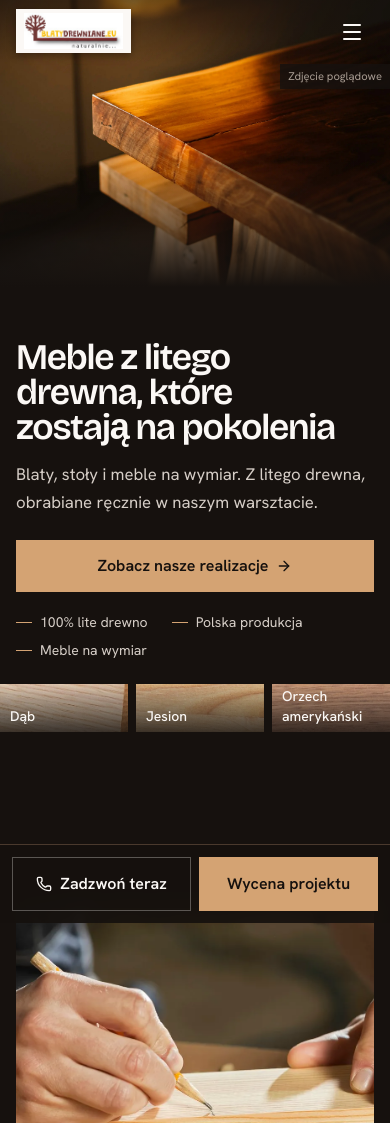
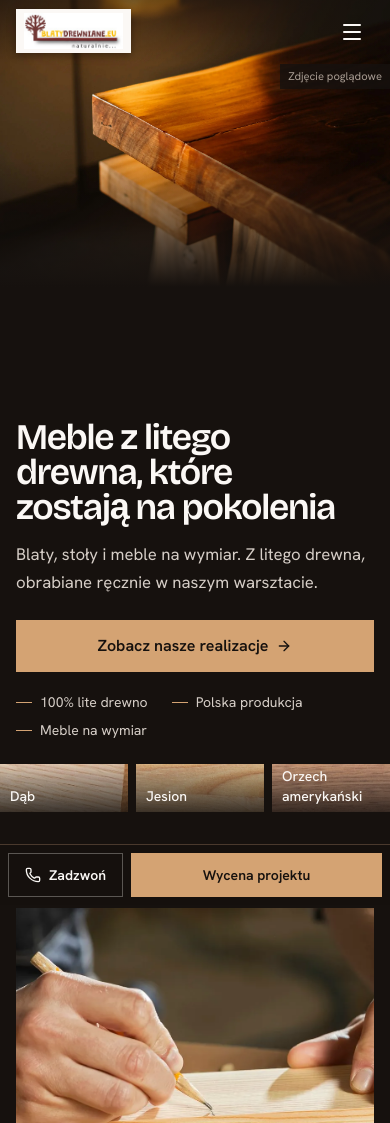
Before and after one commit to pietrucha0/blaty-drewniane, a Next.js app: page / in a window 390 px wide. Shown: the top 1123 px of the page. Built offline with nearby package versions, Linux system fonts and the light colour scheme.

Commit message:
Slim down mobile action bar and show it only on scroll up

```diff
--- a/src/components/Hero.tsx
+++ b/src/components/Hero.tsx
@@ -113,7 +113,7 @@ export function Hero() {
       </div>
 
       {/* Mobile species rail */}
-      <div className="pb-28 sm:pb-10 lg:hidden" aria-label="Gatunki drewna">
+      <div className="pb-8 sm:pb-10 lg:hidden" aria-label="Gatunki drewna">
         <ul className="rail flex snap-x gap-2 overflow-x-auto px-4 sm:px-8">
           {species.map((s) => (
             <li key={s.id} className="snap-start">
--- a/src/components/MobileBar.tsx
+++ b/src/components/MobileBar.tsx
@@ -4,33 +4,67 @@ import { useEffect, useState } from "react";
 import { Phone } from "lucide-react";
 import { company } from "@/lib/content";
 
-// Thumb-reach call/quote bar for phones. Steps aside while the contact form is on screen.
+// Slim thumb-reach call/quote bar for phones.
+// Stays out of the way: hidden over the hero (it has its own CTA) and the contact
+// section, tucks away while scrolling down, returns when the visitor scrolls up.
 export function MobileBar() {
-  const [hidden, setHidden] = useState(false);
+  const [pastHero, setPastHero] = useState(false);
+  const [inContact, setInContact] = useState(false);
+  const [scrollingDown, setScrollingDown] = useState(false);
 
   useEffect(() => {
-    const target = document.getElementById("kontakt");
-    if (!target) return;
-    const io = new IntersectionObserver(([e]) => setHidden(e.isIntersecting), { threshold: 0.15 });
-    io.observe(target);
-    return () => io.disconnect();
+    const hero = document.getElementById("top");
+    const contact = document.getElementById("kontakt");
+    const observers: IntersectionObserver[] = [];
+    if (hero) {
+      const io = new IntersectionObserver(([e]) => setPastHero(!e.isIntersecting), { threshold: 0 });
+      io.observe(hero);
+      observers.push(io);
+    }
+    if (contact) {
+      const io = new IntersectionObserver(([e]) => setInContact(e.isIntersecting), { threshold: 0.1 });
+      io.observe(contact);
+      observers.push(io);
+    }
+
+    let lastY = window.scrollY;
+    const onScroll = () => {
+      const y = window.scrollY;
+      if (Math.abs(y - lastY) < 8) return;
+      setScrollingDown(y > lastY);
+      lastY = y;
+    };
+    window.addEventListener("scroll", onScroll, { passive: true });
+    return () => {
+      observers.forEach((o) => o.disconnect());
+      window.removeEventListener("scroll", onScroll);
+    };
   }, []);
+
+  const visible = pastHero && !inContact && !scrollingDown;
 
   return (
     <div
-      className={`fixed inset-x-0 bottom-0 z-30 border-t border-seam bg-espresso/90 px-[max(0.75rem,env(safe-area-inset-left))] pb-[max(0.75rem,env(safe-area-inset-bottom))] pt-3 backdrop-blur-md transition-transform duration-500 ease-out-expo sm:hidden ${
-        hidden ? "translate-y-full" : "translate-y-0"
+      aria-hidden={!visible}
+      className={`fixed inset-x-0 bottom-0 z-30 border-t border-seam bg-espresso/90 px-[max(0.5rem,env(safe-area-inset-left))] pb-[max(0.5rem,env(safe-area-inset-bottom))] pt-2 backdrop-blur-md transition-transform duration-500 ease-out-expo sm:hidden ${
+        visible ? "translate-y-0" : "pointer-events-none translate-y-full"
       }`}
     >
-      <div className="grid grid-cols-2 gap-2">
+      <div className="grid grid-cols-[auto_1fr] gap-2">
         <a
           href={company.phones[0].href}
-          className="flex items-center justify-center gap-2 border border-cream/30 py-3.5 font-semibold text-cream active:bg-board"
+          tabIndex={visible ? 0 : -1}
+          aria-label={`Zadzwoń: ${company.phones[0].display}`}
+          className="flex h-11 items-center justify-center gap-2 border border-cream/30 px-4 text-sm font-semibold text-cream active:bg-board"
         >
           <Phone className="size-4" aria-hidden />
-          Zadzwoń teraz
+          Zadzwoń
         </a>
-        <a href="#kontakt" className="flex items-center justify-center bg-brass py-3.5 font-semibold text-espresso active:bg-cream">
+        <a
+          href="#kontakt"
+          tabIndex={visible ? 0 : -1}
+          className="flex h-11 items-center justify-center bg-brass text-sm font-semibold text-espresso active:bg-cream"
+        >
           Wycena projektu
         </a>
       </div>
```
